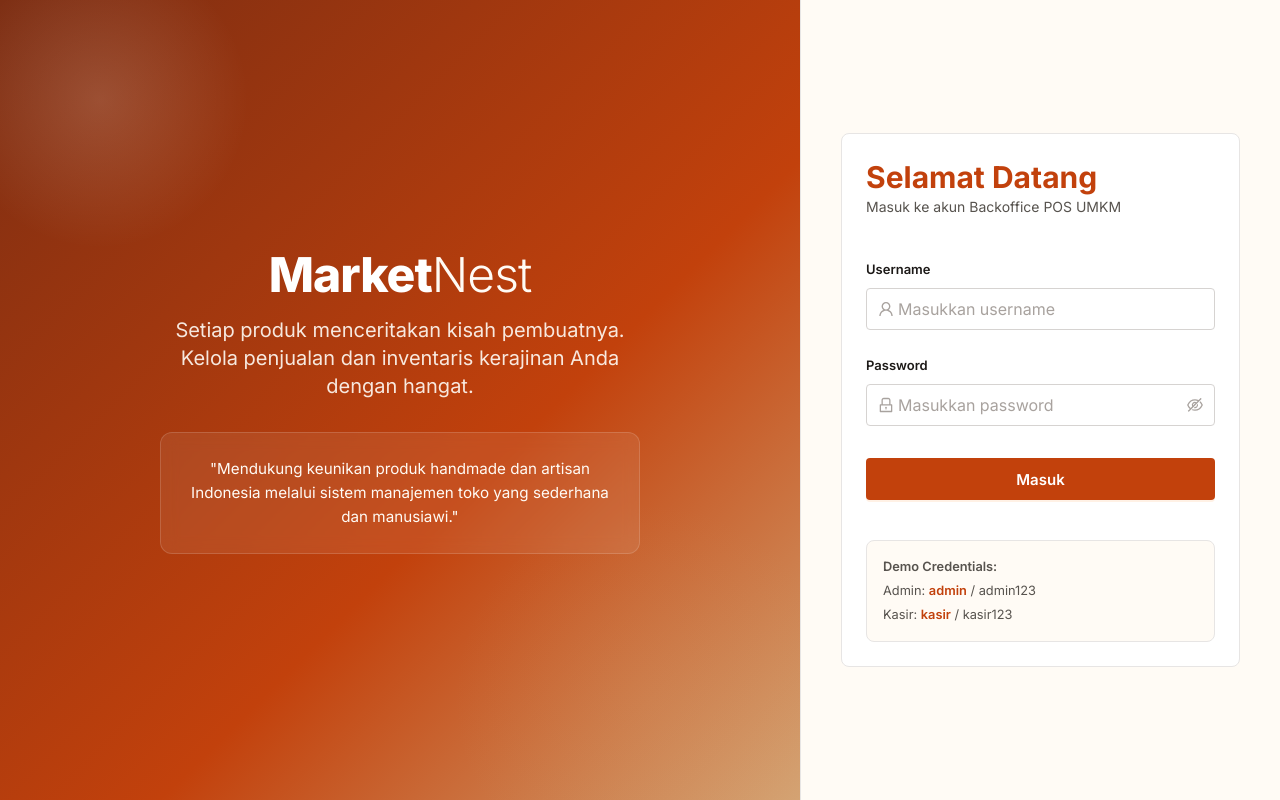
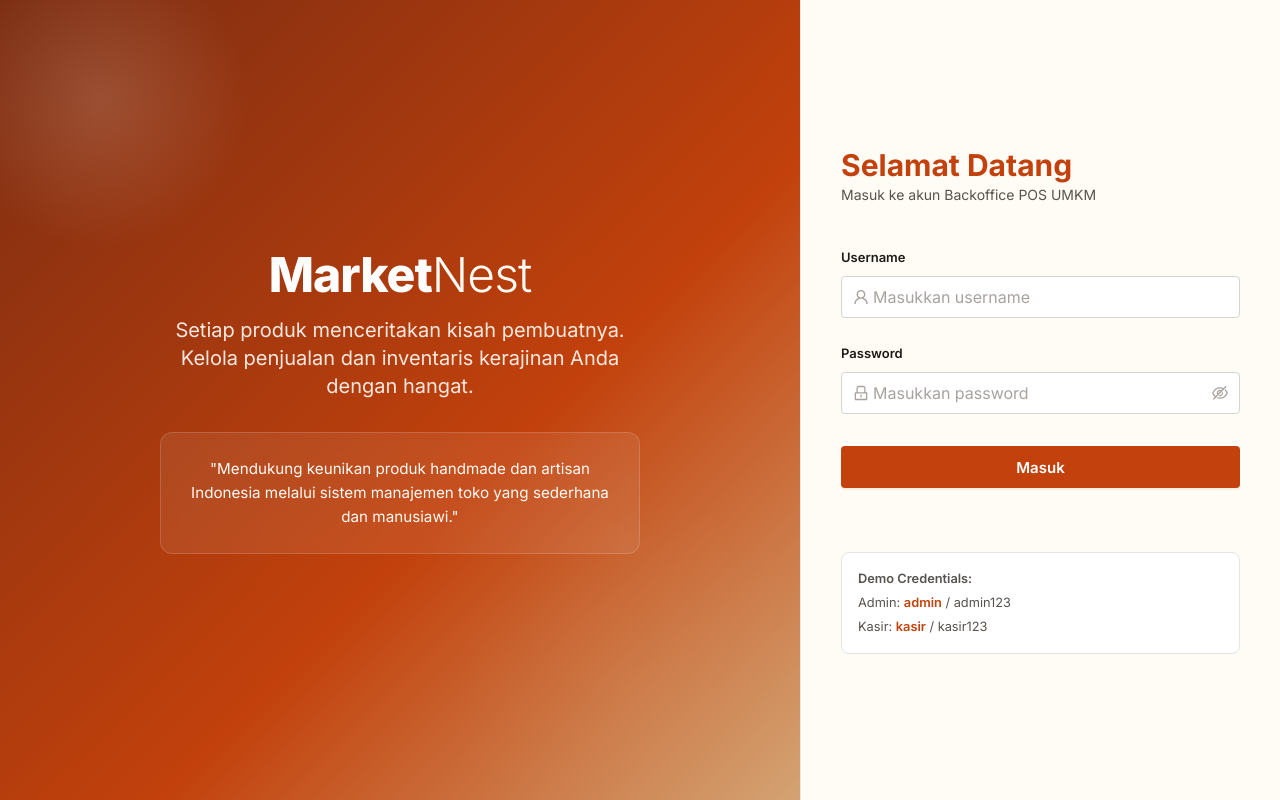
Before and after one commit to rijalrf/pos-umkm, a React (Vite) app in the folder packages/frontend/: page /login in a window 1280 px wide. Built offline with nearby package versions, Linux system fonts and the light colour scheme; no server answers; a web font is replaced by a local one.

Commit message:
refactor: remove Card wrapper from backoffice login page

```diff
--- a/packages/frontend/src/features/auth/login.view.tsx
+++ b/packages/frontend/src/features/auth/login.view.tsx
@@ -1,5 +1,5 @@
 import React from 'react';
-import { Form, Input, Button, Card, Typography, Layout } from 'antd';
+import { Form, Input, Button, Typography, Layout } from 'antd';
 import { UserOutlined, LockOutlined } from '@ant-design/icons';
 import { useLoginPresenter } from './login.presenter';
 
@@ -73,17 +73,6 @@ export const LoginView: React.FC = () => {
           background: '#FFFBF5',
           borderLeft: '1px solid #E7E5E4',
         }}
-      >
-        <Card
-          bordered={true}
-          style={{
-            background: '#FFFFFF',
-            borderColor: '#E7E5E4',
-            borderRadius: '8px',
-            padding: '24px',
-            boxShadow: 'none',
-          }}
-          bodyStyle={{ padding: 0 }}
       >
         <div style={{ marginBottom: '40px' }}>
           <Title level={2} style={{ color: '#C2410C', fontFamily: "'Inter', sans-serif", fontWeight: 700, margin: 0 }}>
@@ -160,14 +149,13 @@ export const LoginView: React.FC = () => {
         </Form>
 
         {/* Quick Demo Info */}
-          <div style={{ marginTop: '40px', padding: '16px', background: '#FFFBF5', borderRadius: '8px', border: '1px solid #E7E5E4' }}>
+        <div style={{ marginTop: '40px', padding: '16px', background: '#FFFFFF', borderRadius: '8px', border: '1px solid #E7E5E4' }}>
           <Text style={{ color: '#57534E', fontSize: '0.8rem', display: 'block', marginBottom: '4px', fontWeight: 600 }}>Demo Credentials:</Text>
           <div style={{ display: 'flex', flexDirection: 'column', gap: '4px' }}>
             <Text style={{ color: '#57534E', fontSize: '0.8rem' }}>Admin: <strong style={{ color: '#C2410C' }}>admin</strong> / admin123</Text>
             <Text style={{ color: '#57534E', fontSize: '0.8rem' }}>Kasir: <strong style={{ color: '#C2410C' }}>kasir</strong> / kasir123</Text>
           </div>
         </div>
-        </Card>
       </div>
 
       <style>{`
```
Lines whose indentation alone changed are shown as unchanged.
